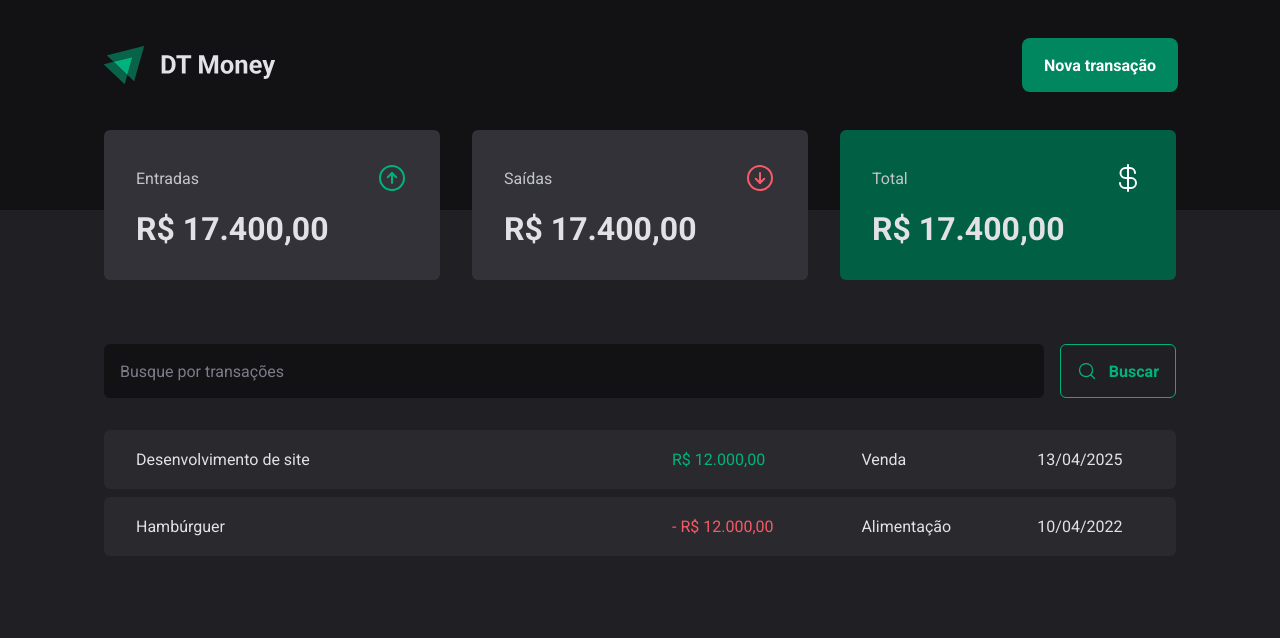
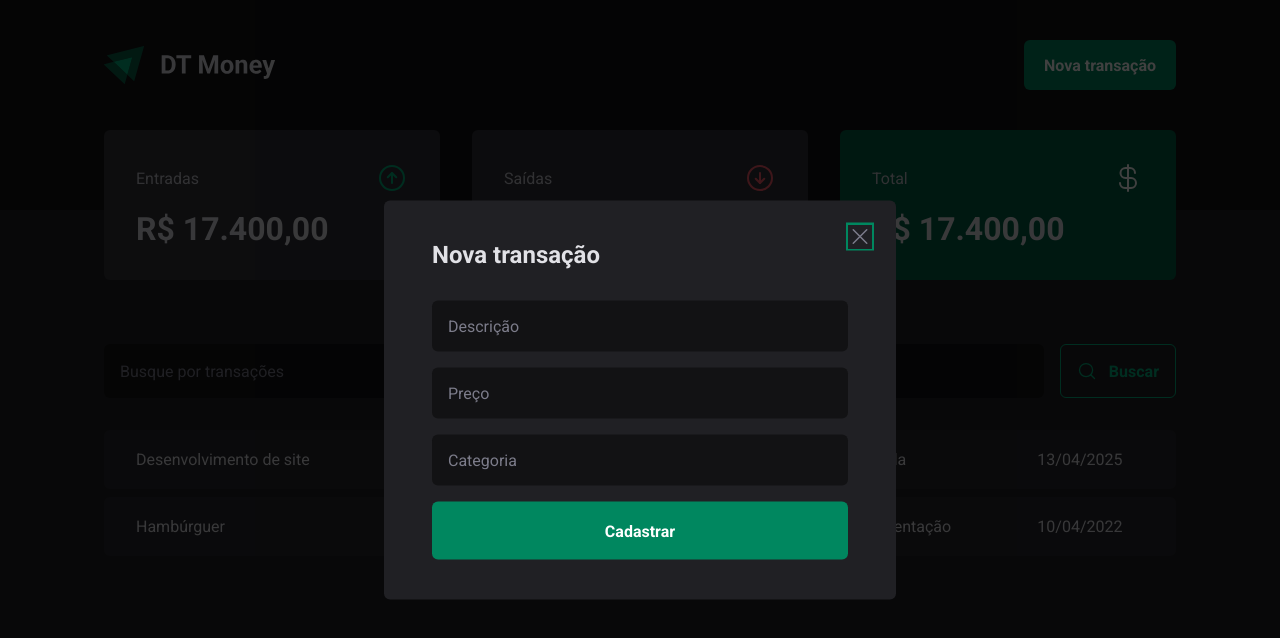
Before and after one commit to mauricioyansen/26-dt-money, a React (Vite) app: page / in a window 1280 px wide. Both pictures are taken after a click on the button "Nova transação". Shown: the top 638 px of the page. Built offline with nearby package versions, Linux system fonts and the light colour scheme.

Commit message:
new transaction modal

```diff
--- a/package.json
+++ b/package.json
@@ -9,6 +9,7 @@
     "preview": "vite preview"
   },
   "dependencies": {
+    "@radix-ui/react-dialog": "^1.1.6",
     "phosphor-react": "^1.4.1",
     "react": "^19.0.0",
     "react-dom": "^19.0.0",
--- a/src/components/Header/index.tsx
+++ b/src/components/Header/index.tsx
@@ -1,12 +1,21 @@
 import { HeaderContainer, HeaderContent, NewTransactionButton } from "./styles";
 import logoImg from "../../assets/logo.svg";
+import * as Dialog from "@radix-ui/react-dialog";
+import { NewTransactionModal } from "../NewTransactionModal";
 
 export function Header() {
   return (
     <HeaderContainer>
       <HeaderContent>
         <img src={logoImg} alt="" />
-        <NewTransactionButton>Nova transação</NewTransactionButton>
+
+        <Dialog.Root>
+          <Dialog.Trigger asChild>
+            <NewTransactionButton>Nova transação</NewTransactionButton>
+          </Dialog.Trigger>
+
+          <NewTransactionModal />
+        </Dialog.Root>
       </HeaderContent>
     </HeaderContainer>
   );
--- /dev/null
+++ b/src/components/NewTransactionModal/index.tsx
@@ -0,0 +1,26 @@
+import * as Dialog from "@radix-ui/react-dialog";
+import { CloseButton, Content, Overlay } from "./styles";
+import { X } from "phosphor-react";
+
+export function NewTransactionModal() {
+  return (
+    <Dialog.Portal>
+      <Overlay />
+
+      <Content>
+        <Dialog.Title>Nova transação</Dialog.Title>
+
+        <CloseButton>
+          <X size={24} />
+        </CloseButton>
+        <form action="">
+          <input type="text" placeholder="Descrição" required />
+          <input type="number" placeholder="Preço" required />
+          <input type="text" placeholder="Categoria" required />
+
+          <button type="submit">Cadastrar</button>
+        </form>
+      </Content>
+    </Dialog.Portal>
+  );
+}
--- /dev/null
+++ b/src/components/NewTransactionModal/styles.ts
@@ -0,0 +1,69 @@
+import styled from "styled-components";
+import * as Dialog from "@radix-ui/react-dialog";
+
+export const Overlay = styled(Dialog.Overlay)`
+  position: fixed;
+  width: 100vw;
+  height: 100vh;
+  inset: 0;
+  background: rgba(0, 0, 0, 0.75);
+`;
+
+export const Content = styled(Dialog.Content)`
+  min-width: 32rem;
+  border-radius: 6px;
+  padding: 2.5rem 3rem;
+  background: ${(p) => p.theme["gray-800"]};
+
+  position: fixed;
+  top: 50%;
+  left: 50%;
+  transform: translate(-50%, -50%);
+
+  form {
+    margin-top: 2rem;
+    display: flex;
+    flex-direction: column;
+    gap: 1rem;
+
+    input {
+      border-radius: 6px;
+      border: 0;
+      background: ${(p) => p.theme["gray-900"]};
+      color: ${(p) => p.theme["gray-300"]};
+      padding: 1rem;
+
+      &::placeholder {
+        color: ${(p) => p.theme["gray-500"]};
+      }
+    }
+
+    button {
+      height: 58px;
+      border: 0;
+      background: ${(p) => p.theme["green-500"]};
+      color: ${(p) => p.theme.white};
+      font-weight: bold;
+      padding: 0 1.25rem;
+      border-radius: 6px;
+      margin-top: 1.5;
+      cursor: pointer;
+      transition: background-color 0.2s;
+
+      &:hover {
+        background: ${(p) => p.theme["green-700"]};
+      }
+    }
+  }
+`;
+
+export const CloseButton = styled(Dialog.Close)`
+  position: absolute;
+  background: transparent;
+  border: 0;
+  top: 1.5rem;
+  right: 1.5rem;
+  line-height: 0;
+  cursor: pointer;
+  color: ${(p) => p.theme["gray-500"]};
+`;
```
Also changed, not shown: 1 other file (tests, documents, lock files or other folders).
